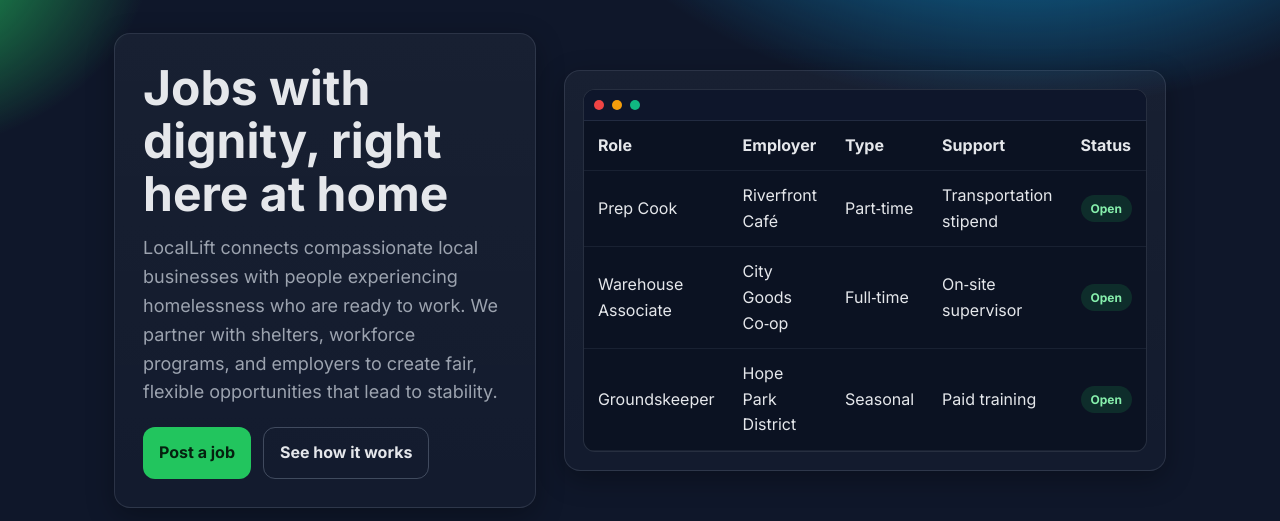
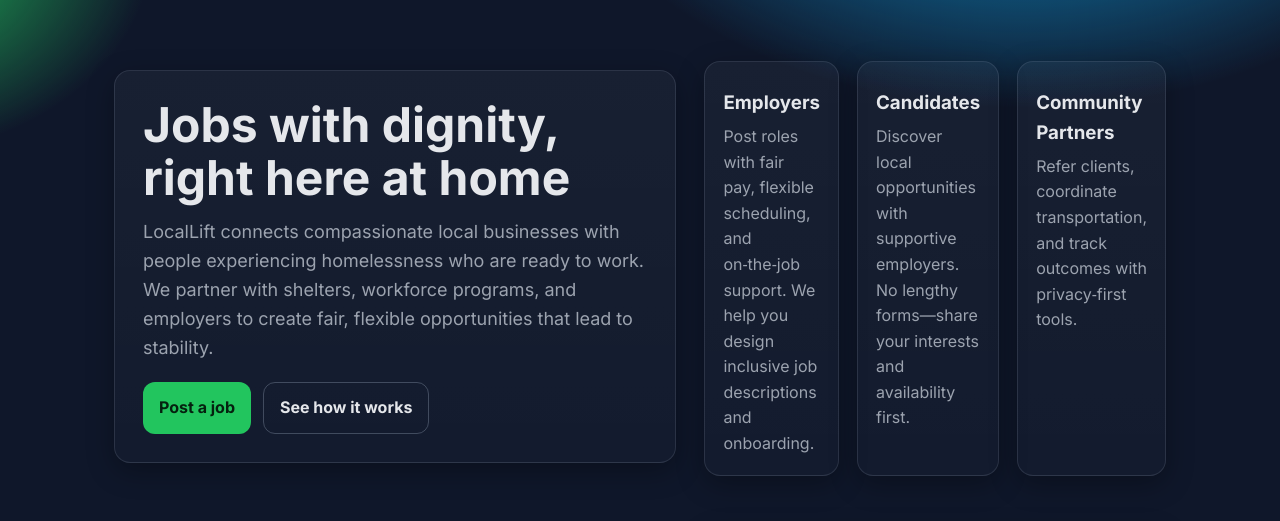
Before and after one commit to aprasad6369-stack/locallift-site, a plain HTML site: page index.html in a window 1280 px wide. Shown: the part 132-653 px from the top of the page. Drawn offline with Linux system fonts and the light colour scheme.

Commit message:
Remove mock job listing section from index.html
Removed a mock job listing section from the HTML.

```diff
--- a/index.html
+++ b/index.html
@@ -106,46 +106,6 @@
         </div>
       </div>
 
-      <div class="card mock" aria-hidden="true">
-        <div class="screen">
-          <div class="toolbar"><span class="dot"></span><span class="dot"></span><span class="dot"></span></div>
-          <table class="table" role="presentation">
-            <thead>
-              <tr>
-                <th>Role</th>
-                <th>Employer</th>
-                <th>Type</th>
-                <th>Support</th>
-                <th>Status</th>
-              </tr>
-            </thead>
-            <tbody>
-              <tr>
-                <td>Prep Cook</td>
-                <td>Riverfront Café</td>
-                <td>Part‑time</td>
-                <td>Transportation stipend</td>
-                <td><span class="pill">Open</span></td>
-              </tr>
-              <tr>
-                <td>Warehouse Associate</td>
-                <td>City Goods Co‑op</td>
-                <td>Full‑time</td>
-                <td>On‑site supervisor</td>
-                <td><span class="pill">Open</span></td>
-              </tr>
-              <tr>
-                <td>Groundskeeper</td>
-                <td>Hope Park District</td>
-                <td>Seasonal</td>
-                <td>Paid training</td>
-                <td><span class="pill">Open</span></td>
-              </tr>
-            </tbody>
-          </table>
-        </div>
-      </div>
-    </section>
 
     <section class="sections" aria-label="Audience">
       <div class="card tile">
```
